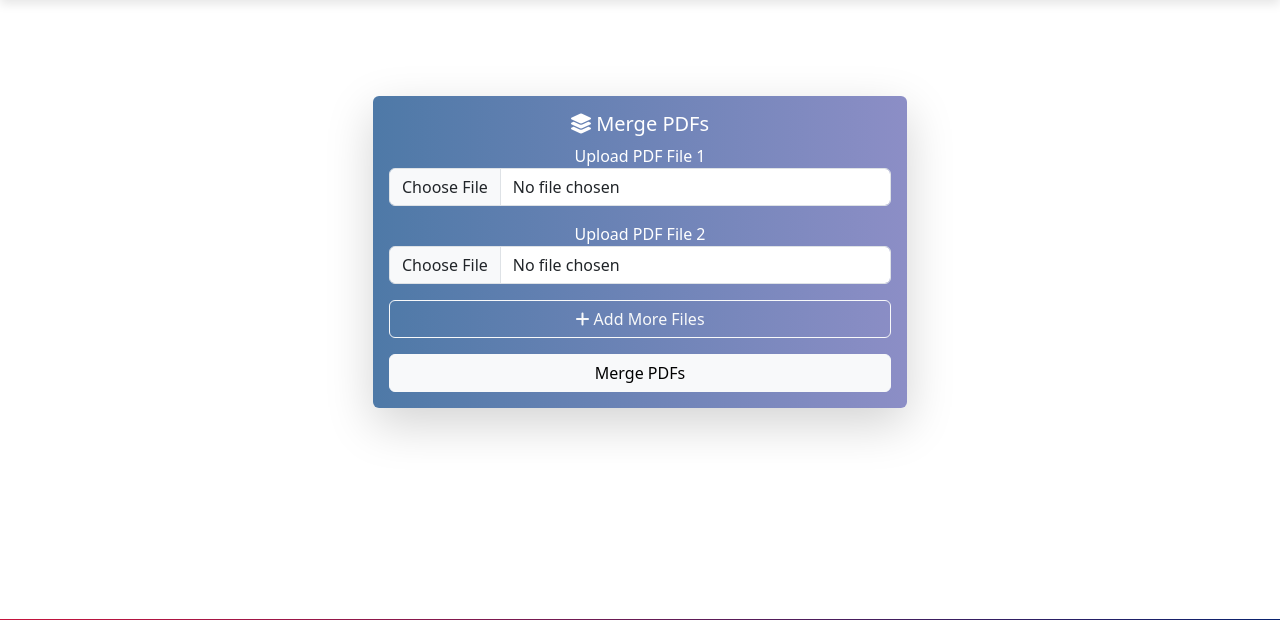
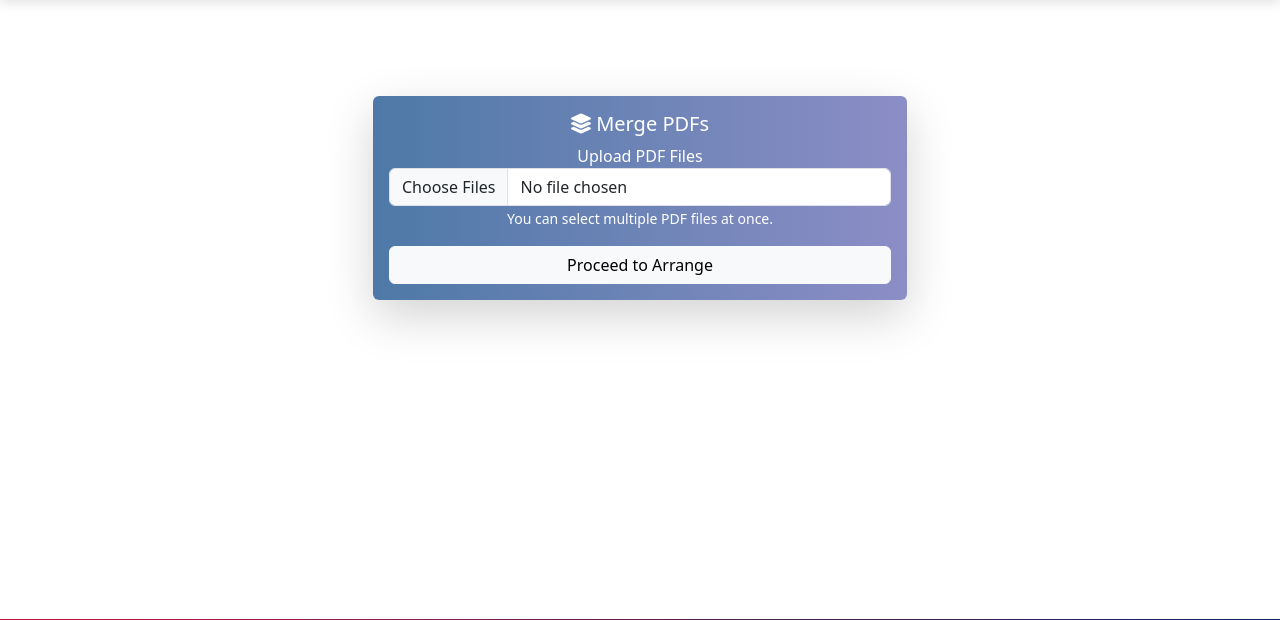
Before and after one commit to GayatriPisya/WordToPDF_PDFToWord, a Flask app: page /merge in a window 1280 px wide. Shown: the part 69-689 px from the top of the page. Run offline with Flask 3, Linux system fonts and the light colour scheme; some libraries are stand-ins or nearby versions.

Commit message:
updated the merge.html

```diff
--- a/templates/merge.html
+++ b/templates/merge.html
@@ -9,43 +9,19 @@
             <div class="card shadow-lg border-0" style="background: linear-gradient(to right, #4e79a7, #8c8ec6);">
                 <div class="card-body text-center">
                     <h5 class="card-title" style="color: white;"><i class="fas fa-layer-group"></i> Merge PDFs</h5>
-                    <form action="/merge" method="POST" enctype="multipart/form-data">
-                        <!-- File Inputs -->
+                    <form action="/arrange" method="POST" enctype="multipart/form-data" id="upload-form">
+                        <!-- File Input -->
                         <div class="form-group mb-3">
-                            <label for="file1" class="text-white">Upload PDF File 1</label>
-                            <input type="file" name="file1" class="form-control mb-3" required>
+                            <label for="files" class="text-white">Upload PDF Files</label>
+                            <input type="file" name="files" id="files" class="form-control" multiple required>
+                            <small class="text-white">You can select multiple PDF files at once.</small>
                         </div>
-                        <div class="form-group mb-3">
-                            <label for="file2" class="text-white">Upload PDF File 2</label>
-                            <input type="file" name="file2" class="form-control mb-3" required>
-                        </div>
-                        <div id="additional-files" class="form-group">
-                            <!-- Placeholder for additional file inputs -->
-                        </div>
-                        <!-- Add More Files Button -->
-                        <button type="button" class="btn btn-outline-light w-100 mb-3" id="add-file">
-                            <i class="fas fa-plus"></i> Add More Files
-                        </button>
                         <!-- Submit Button -->
-                        <button type="submit" class="btn btn-light w-100">Merge PDFs</button>
+                        <button type="submit" class="btn btn-light w-100">Proceed to Arrange</button>
                     </form>
                 </div>
             </div>
         </div>
     </div>
 </div>
-
-<script>
-    // JavaScript for adding additional file inputs
-    document.getElementById('add-file').addEventListener('click', function() {
-        const additionalFiles = document.getElementById('additional-files');
-        const newFileInput = document.createElement('div');
-        newFileInput.classList.add('form-group', 'mb-3');
-        newFileInput.innerHTML = `
-            <label for="additional_file" class="text-white">Upload Additional PDF File</label>
-            <input type="file" name="additional_files[]" class="form-control">
-        `;
-        additionalFiles.appendChild(newFileInput);
-    });
-</script>
 {% endblock %}
```
